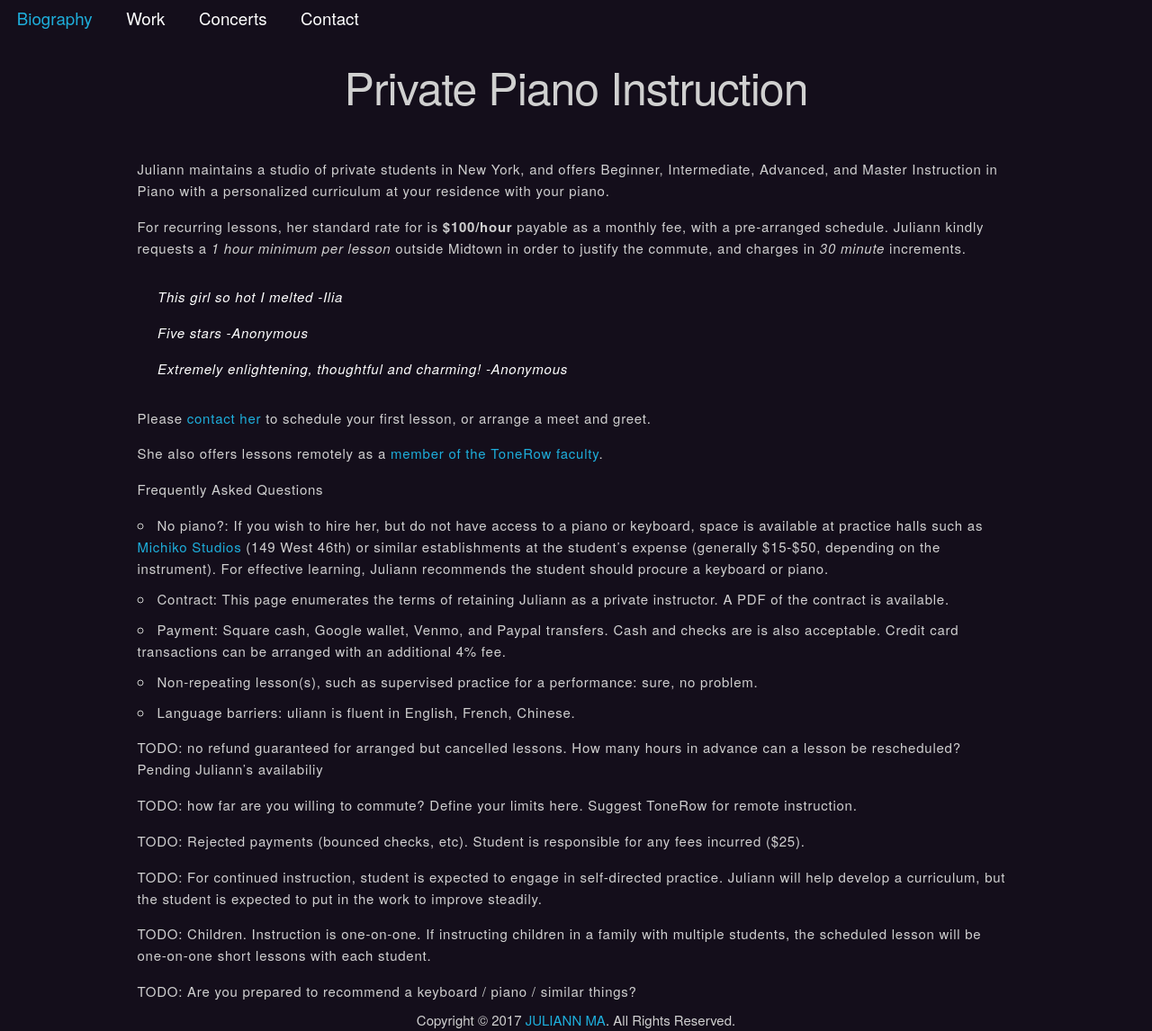
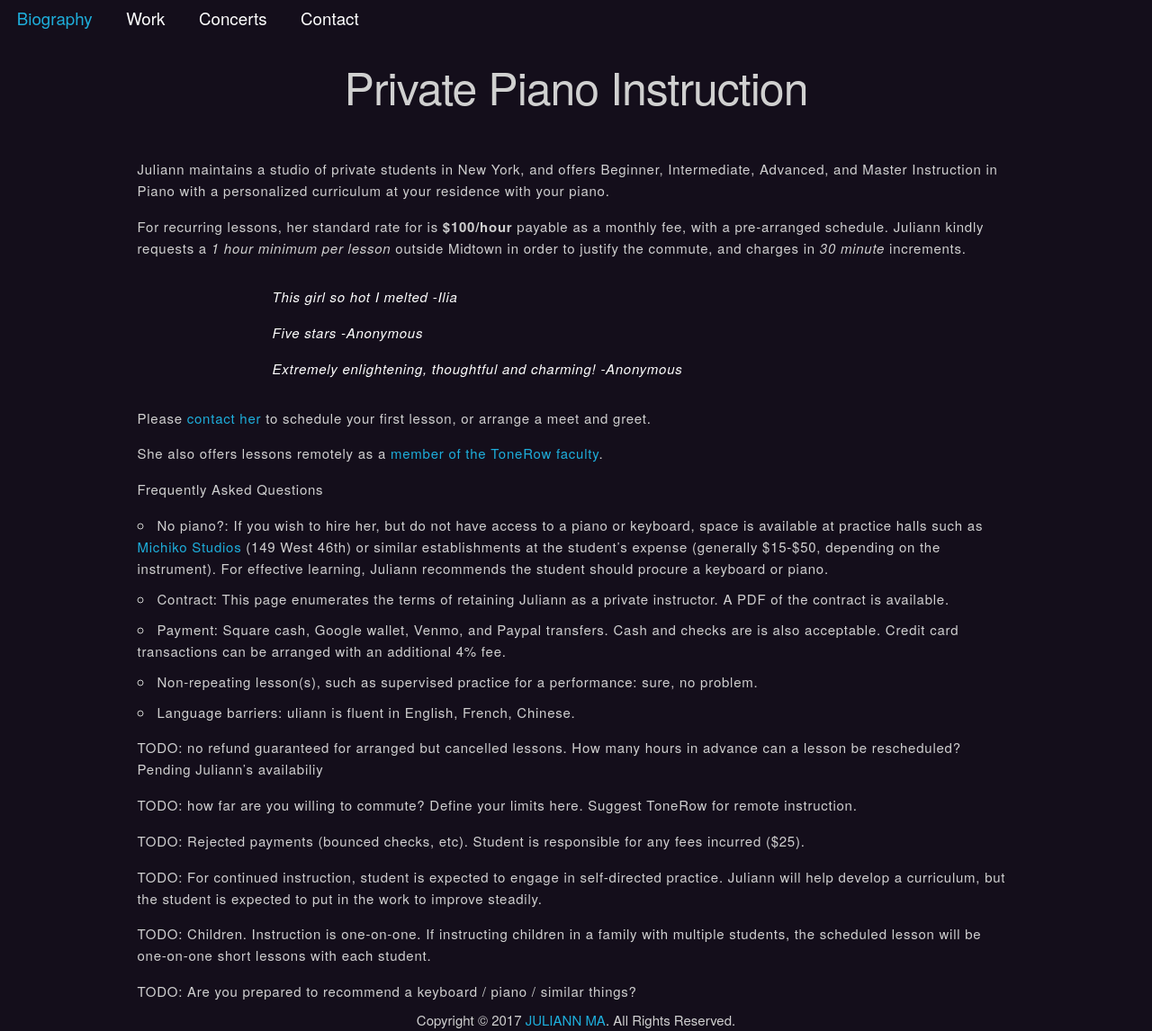
Before and after one commit to hastest/juliannma.com, a Jekyll site: the page built from pages/lessons.md, in a window 1280 px wide. Shown: the whole page at 90% size. Built offline with Jekyll 4.4.1, drawn with Linux system fonts in a browser that asks for light colours.

Commit message:
bugfix with blockquote styling

```diff
--- a/css/main.scss
+++ b/css/main.scss
@@ -86,7 +86,9 @@ blockquote {
   //background-color: #4F4A54;
   color: #FFFFFF;
   padding: 1em;
-  padding-left: 4em;
+  max-width: 45em;
+  margin-left: auto;
+  margin-right: auto;
   font-style: italic;
   margin-bottom: inherit;
 }
```
